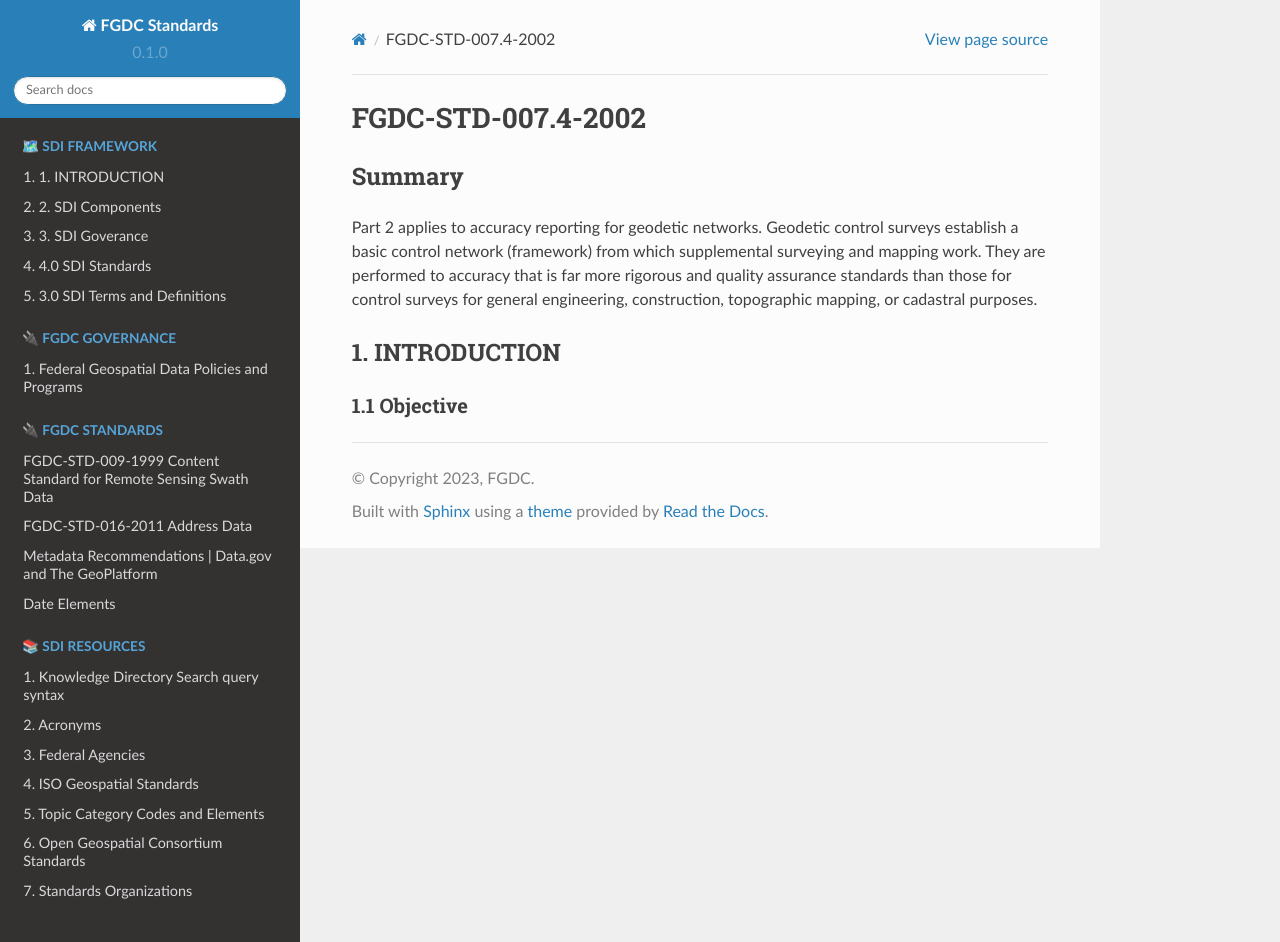
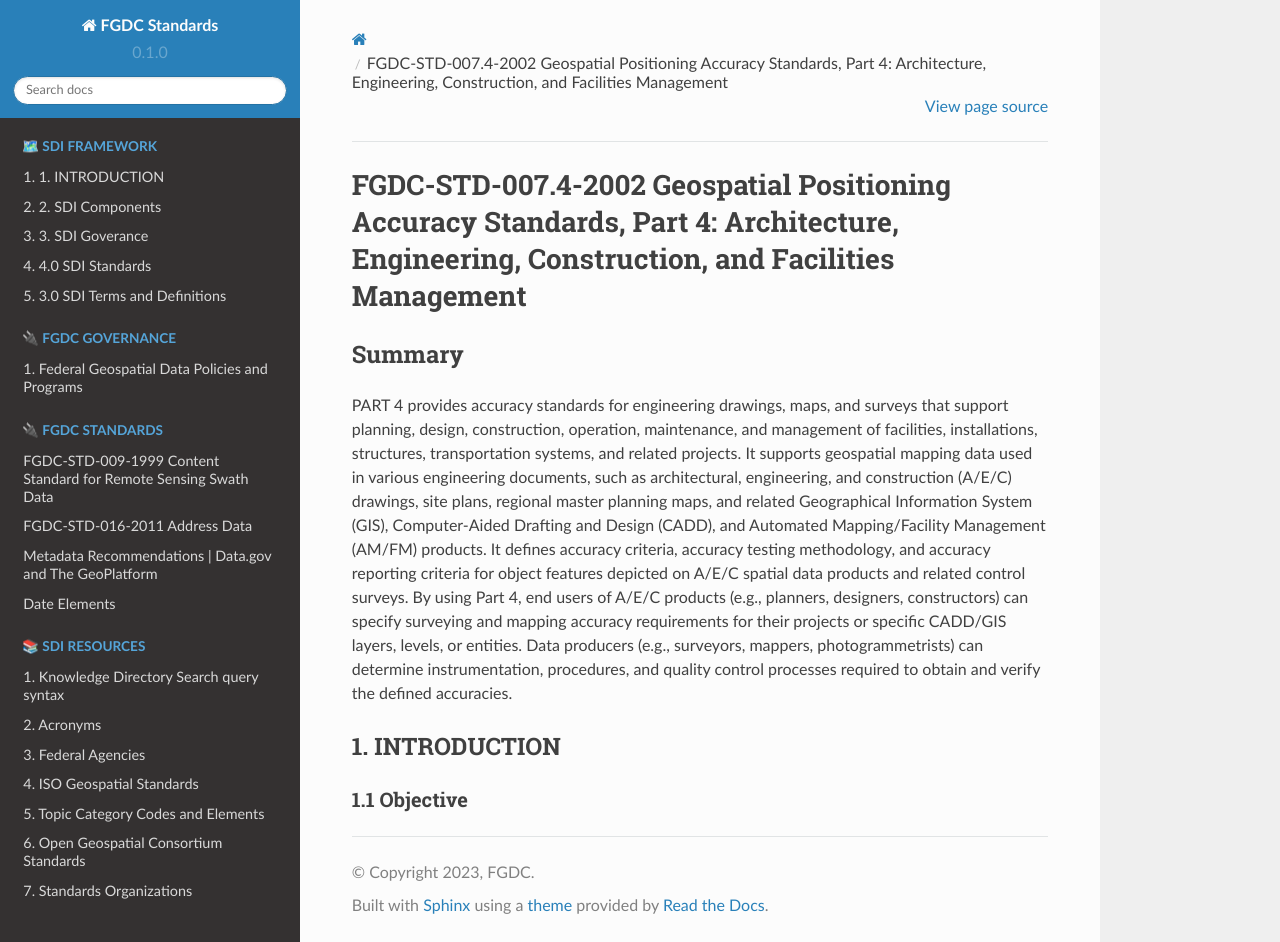
Before and after one commit to fgdcgov/sdi, a Sphinx documentation site: the page built from docs/source/standards/FGDC-STD-007.4-2002.rst, in a window 1280 px wide and 942 px high. Built offline with Sphinx 7.4.7 and the Read the Docs theme 2.0.0, drawn with Linux system fonts in a browser that asks for light colours; pages that are not in the unit, such as notebooks, are missing from menus.

Commit message:
Updated content

```diff
--- a/docs/source/standards/FGDC-STD-006.rst
+++ b/docs/source/standards/FGDC-STD-006.rst
@@ -5,6 +5,10 @@
 
 FGDC-STD-006 Soil Geographic Data Standard
 ======================
+
+.. note:: This standard was approved by the FGDC in 1997.
+
+   The Geospatial Data Act of 2018 (GDA) establishes the Federal Geographic Data Committee (FGDC) as the lead entity in the executive branch of government for the development, implementation, and review of policies, practices, and standards relating to geospatial data. The GDA describes responsibilities related to geospatial standards for the FGDC and the agencies covered by the law (covered agencies). These responsibilities are reinforced by Office of Management and Budget Circular A-16 and OMB Circular A-119 (development and use of voluntary consensus standards). In the near future, FGDC will reestablish and resource a sustainable standards process, including implementing supporting governance requirements, updating and improving legacy processes, and validating standards for use as required under the GDA. Agencies should continue, to the extent possible in lieu of an active standards process, to develop, review, update, and achieve compliance with existing and pending standards, and become members of the appropriate FGDC standards body when active. (Approved by the FGDC 12/17/2021)
 
 Summary
 -------------------------------
--- a/docs/source/standards/FGDC-STD-007.4-2002.rst
+++ b/docs/source/standards/FGDC-STD-007.4-2002.rst
@@ -1,16 +1,16 @@
 .. meta::
-   :title: FGDC-STD-007.4-2002
-   :description: Part 2 applies to accuracy reporting for geodetic networks.
-   :keywords: NSDI, geodetic, geospatial, standards, FGDC, CSDGM
+   :title: FGDC-STD-007.4-2002 Geospatial Positioning Accuracy Standards, Part 4: Architecture, Engineering, Construction, and Facilities Management
+   :description: Part 4: Architecture, Engineering, Construction, and Facilities Management
+   :keywords: NSDI, geodetic, global positioning, geospatial, standards, FGDC, CSDGM, data quality, positional accuracy, Water - Oceans and Coasts
 
 
-FGDC-STD-007.4-2002
+FGDC-STD-007.4-2002 Geospatial Positioning Accuracy Standards, Part 4: Architecture, Engineering, Construction, and Facilities Management
 ======================
 
 Summary
 -------------------------------
 
-Part 2 applies to accuracy reporting for geodetic networks. Geodetic control surveys establish a basic control network (framework) from which supplemental surveying and mapping work. They are performed to accuracy that is far more rigorous and quality assurance standards than those for control surveys for general engineering, construction, topographic mapping, or cadastral purposes.
+PART 4 provides accuracy standards for engineering drawings, maps, and surveys that support planning, design, construction, operation, maintenance, and management of facilities, installations, structures, transportation systems, and related projects. It supports geospatial mapping data used in various engineering documents, such as architectural, engineering, and construction (A/E/C) drawings, site plans, regional master planning maps, and related Geographical Information System (GIS), Computer-Aided Drafting and Design (CADD), and Automated Mapping/Facility Management (AM/FM) products. It defines accuracy criteria, accuracy testing methodology, and accuracy reporting criteria for object features depicted on A/E/C spatial data products and related control surveys. By using Part 4, end users of A/E/C products (e.g., planners, designers, constructors) can specify surveying and mapping accuracy requirements for their projects or specific CADD/GIS layers, levels, or entities. Data producers (e.g., surveyors, mappers, photogrammetrists) can determine instrumentation, procedures, and quality control processes required to obtain and verify the defined accuracies.
 
 1. INTRODUCTION
 -------------------------------
--- a/docs/source/standards/FGDC-STD-007.5-2005.rst
+++ b/docs/source/standards/FGDC-STD-007.5-2005.rst
@@ -4,7 +4,7 @@
    :keywords: NSDI, geodetic, gps, global positioning, geospatial, standards, FGDC, CSDGM,
 
 
-FGDC-STD-007.5-2005 Geospatial Positioning Accuracy Standards, Part 2: Standards for Geodetic Networks
+FGDC-STD-007.5-2005 Geospatial Positioning Accuracy Standards, Part 5: Standards for Nautical Charting Hydrographic Surveys
 ======================
 
 Summary
```
